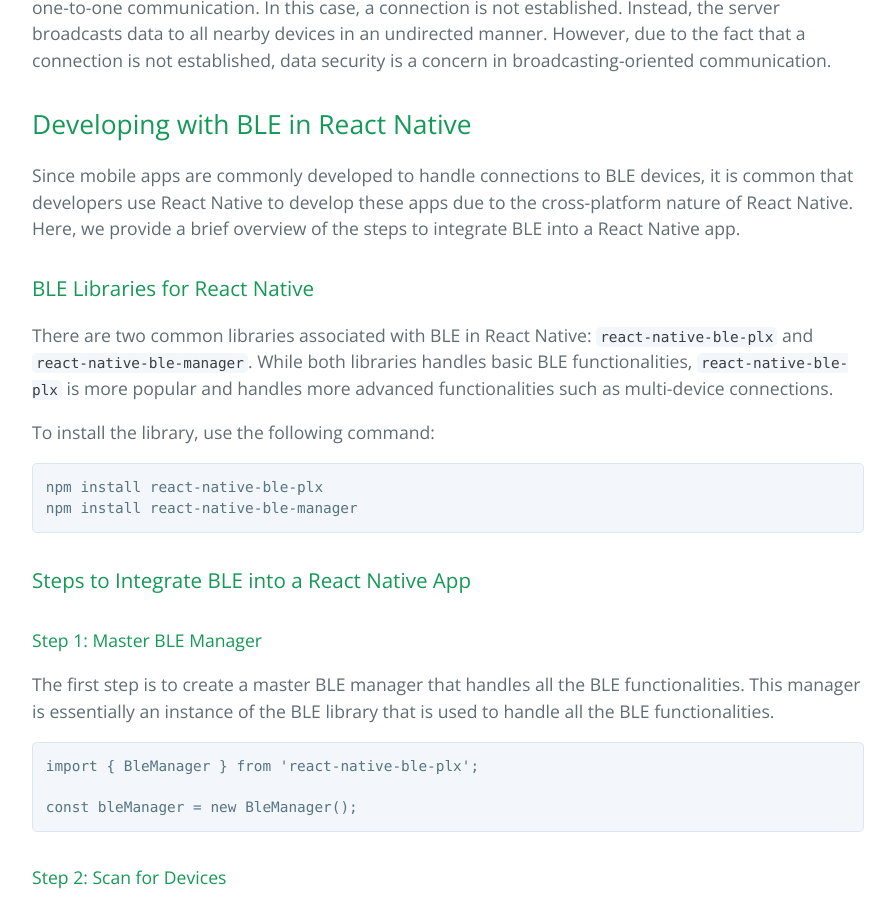
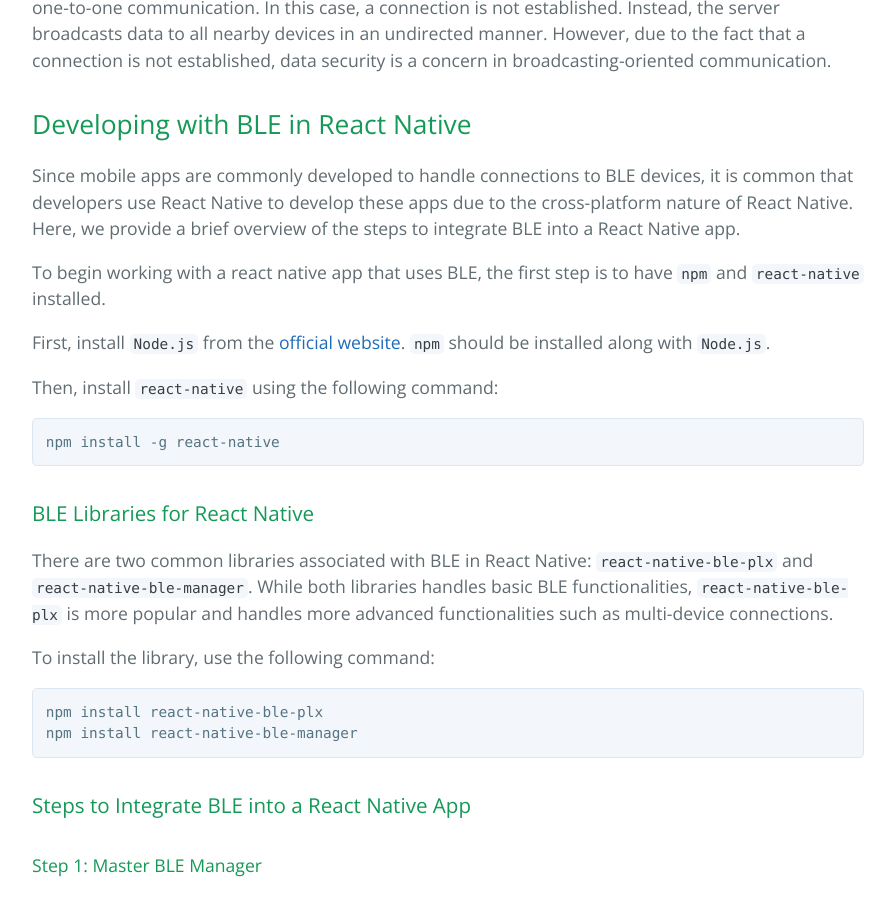
Before and after one commit to learning-software-engineering/learning-software-engineering.github.io, a Jekyll site: the page built from Topics/Tech_Stacks/Bluetooth.md, in a window 1280 px wide and 900 px high, scrolled down 6273 px. Shown: the whole window, without its empty margins (192-1087 px from the left). Built offline with Jekyll 4.4.1, drawn with Linux system fonts in a browser that asks for light colours; our own code applies the rules of GitHub Pages for plain Markdown files.

Commit message:
installation instructions

````diff
--- a/Topics/Tech_Stacks/Bluetooth.md
+++ b/Topics/Tech_Stacks/Bluetooth.md
@@ -172,6 +172,18 @@
 cross-platform nature of React Native. Here, we provide a brief overview of the
 steps to integrate BLE into a React Native app.
 
+To begin working with a react native app that uses BLE, the first step is to
+have `npm` and `react-native` installed.
+
+First, install `Node.js` from the [official website](https://nodejs.org/en).
+`npm` should be installed along with `Node.js`.
+
+Then, install `react-native` using the following command:
+
+```bash
+npm install -g react-native
+```
+
 ### BLE Libraries for React Native
 
 There are two common libraries associated with BLE in React Native:
````
